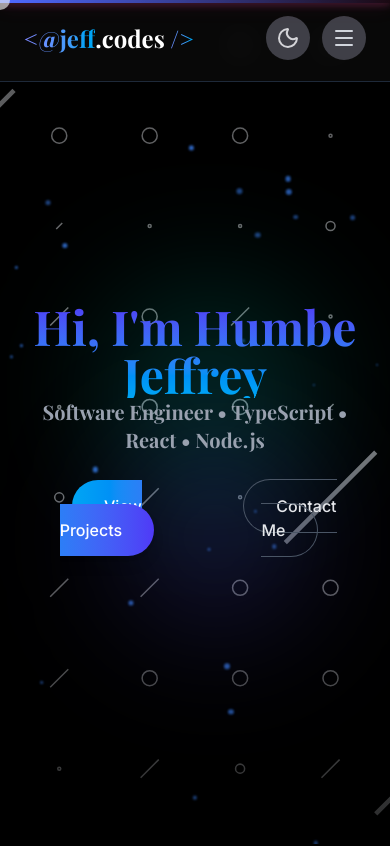
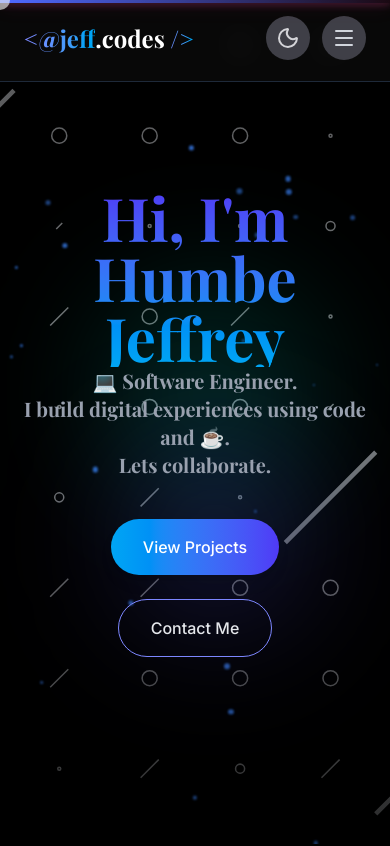
Before and after one commit to humbejeff2116/portfolio, a React app: page / in a window 390 px wide. Shown: the top 846 px of the page. Built offline with nearby package versions, Linux system fonts and the light colour scheme; the HTML template or start-up script is replaced by a standard one.

Commit message:
modify hero sub text and responsive styles

```diff
--- a/src/components/Hero.tsx
+++ b/src/components/Hero.tsx
@@ -67,7 +67,7 @@ export default function Hero() {
             >
                 <motion.h1
                 {...heroText}
-                className="text-5xl md:text-7xl font-bold bg-gradient-to-t from-sky-500 to-indigo-600 bg-clip-text text-transparent"
+                className="text-6xl md:text-7xl font-bold bg-gradient-to-t from-sky-500 to-indigo-600 bg-clip-text text-transparent"
                 >
                     <span >Hi, I'm</span> Humbe Jeffrey
                 </motion.h1>
@@ -76,14 +76,20 @@ export default function Hero() {
                 {...subText}
                 className="text-xl md:text-2xl text-gray-400"
                 >
-                    Software Engineer • TypeScript • React • Node.js
+                    💻 Software Engineer.
+                    <div>
+                        I build digital experiences using code and ☕.
+                    </div>
+                    <div>
+                        Lets collaborate.
+                    </div>
                 </motion.h2>
 
                 <motion.div
                 {...link}
-                className="mt-10 flex space-x-6 justify-center items-center"
+                className="mt-10 flex flex-col md:flex-row justify-center"
                 >
-                    <Magnetic>
+                    <Magnetic className="flex justify-center items-center">
                     <Link
                     to="/projects"
                     className="px-8 py-4 rounded-full bg-gradient-to-r from-sky-500 to-indigo-600 text-white font-medium shadow-lg hover:shadow-xl transition-all">
@@ -91,14 +97,14 @@ export default function Hero() {
                     </Link>
                     </Magnetic>
 
-                    <Magnetic>
+                    <Magnetic className=" md:ml-6 flex justify-center items-center mt-6 md:mt-0">
                     <Link
                     to="/#"
                     onClick={(e) => {
                         e.preventDefault();
                         scrollToSection('contact')
                     }}
-                    className="px-8 py-4 rounded-full border border-gray-600 hover:border-white text-gray-200 hover:text-white font-medium transition-all">
+                    className="px-8 py-4 rounded-full border border-indigo-400 hover:border-white text-gray-200 hover:text-white font-medium transition-all">
                         Contact Me
                     </Link>
                     </Magnetic>
```
